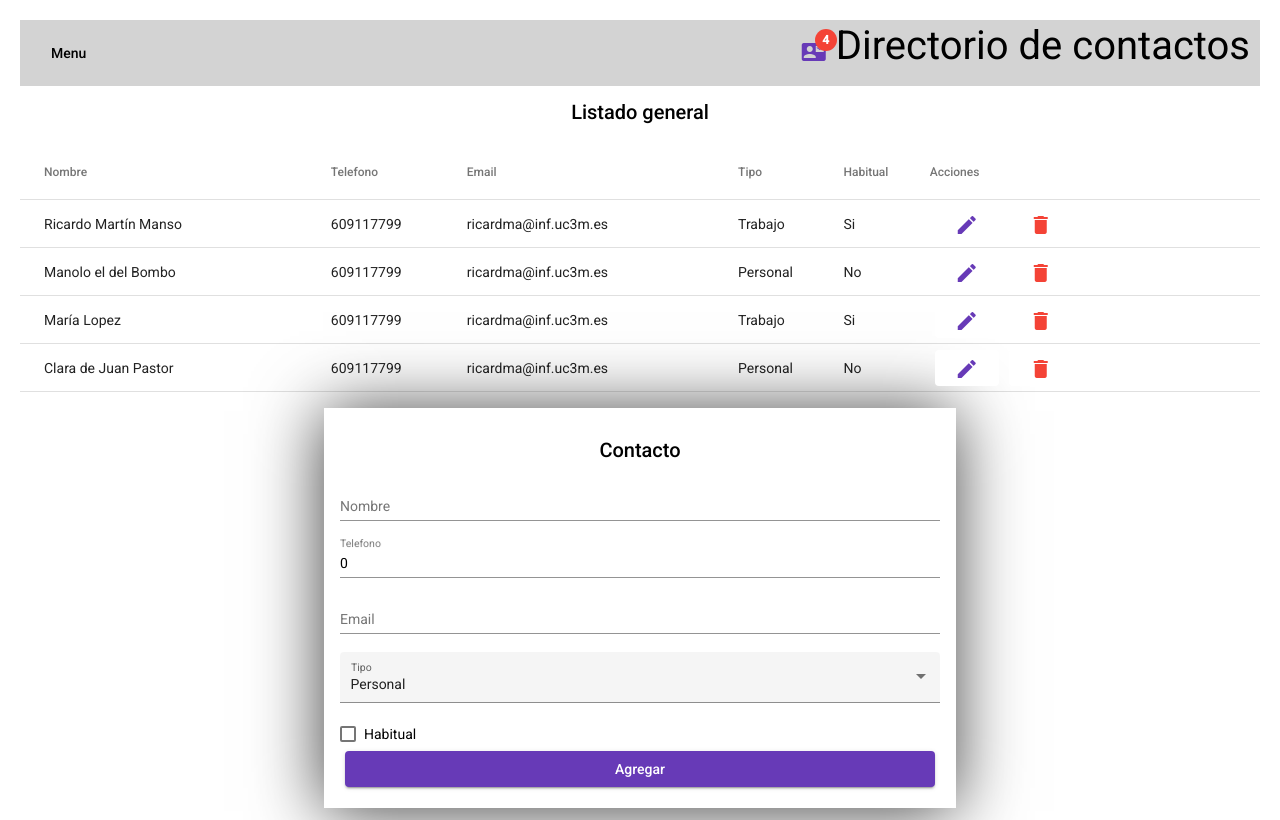
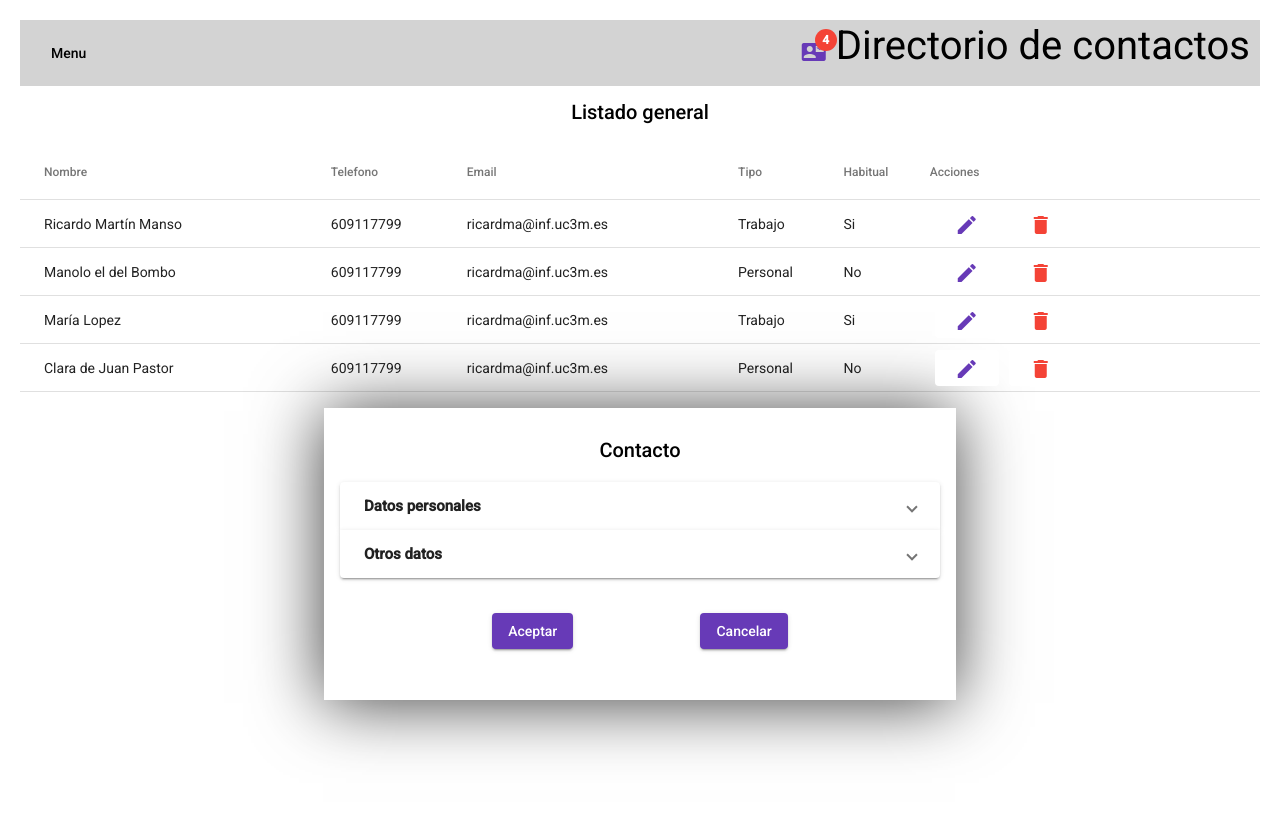
Before and after one commit to JorgeSerranoP/Practica_UIMaterial_DSI, an Angular app in the folder Micropractica4/: page / in a window 1280 px wide. Built offline with nearby package versions, Linux system fonts and the light colour scheme.

Commit message:
Formato completado contacto

```diff
--- a/Micropractica4/src/app/app.component.html
+++ b/Micropractica4/src/app/app.component.html
@@ -58,6 +58,14 @@
 
   <div class="contenedor">
     <h2 style="text-align: center; padding-top: 10px;"> Contacto</h2>
+    <mat-accordion multi>
+      <mat-expansion-panel>
+        <mat-expansion-panel-header>
+          <mat-panel-title>
+            <b>Datos personales</b>
+          </mat-panel-title>
+        </mat-expansion-panel-header>
+        <div class="panel">
           <mat-form-field>
             <input matInput [(ngModel)]="articuloselect.nombre" type="text" placeholder="Nombre">
           </mat-form-field>
@@ -70,7 +78,7 @@
             <input matInput [(ngModel)]="articuloselect.email" type="email" placeholder="Email">
           </mat-form-field>
 
-    <mat-form-field appearance="fill">
+          <mat-form-field>
             <mat-label>Tipo</mat-label>
             <mat-select [(value)]="selected">
               <mat-option value="Trabajo">Trabajo</mat-option>
@@ -78,9 +86,22 @@
             </mat-select>
           </mat-form-field>
 
-    <mat-checkbox [(ngModel)]="checked">Habitual</mat-checkbox>
+          <mat-checkbox [(ngModel)]="checked" color="primary">Habitual</mat-checkbox>
+        </div>
+      </mat-expansion-panel>
+      <mat-expansion-panel>
+        <mat-expansion-panel-header>
+          <mat-panel-title>
+            <b>Otros datos</b>
+          </mat-panel-title>
+        </mat-expansion-panel-header>
+      </mat-expansion-panel>
+    </mat-accordion>
 
-    <button mat-raised-button color="primary" (click)="agregar()">Agregar</button>
+    <div class="botones">
+      <button mat-raised-button class="botonFinal" color="primary" (click)="agregar()">Aceptar</button>
 
+      <button mat-raised-button class="botonFinal" color="primary">Cancelar</button>
+    </div>
   </div>
 </body>
--- a/Micropractica4/src/app/app.component.scss
+++ b/Micropractica4/src/app/app.component.scss
@@ -28,3 +28,14 @@ button{
     margin: 10px;
     float: right;
 }
+
+.panel{
+    display: flex;
+    flex-direction: column;
+}
+
+.botones{
+    margin: 30px;
+    display: flex;
+    justify-content: space-evenly;
+}
--- a/Micropractica4/src/app/app.component.ts
+++ b/Micropractica4/src/app/app.component.ts
@@ -18,7 +18,7 @@ export class AppComponent {
     new Contacto('Clara de Juan Pastor', 609117799, 'ricardma@inf.uc3m.es', 'Personal', "No"),
     ];
 
-  articuloselect: Contacto = new Contacto("", 0, "", "", "");
+  articuloselect: Contacto = new Contacto("Manolo el del Bombo", 609117799, "ricardma@inf.uc3m.es", "", "");
   selected = 'Personal';
   checked = false;
 
```
Lines whose indentation alone changed are shown as unchanged.
